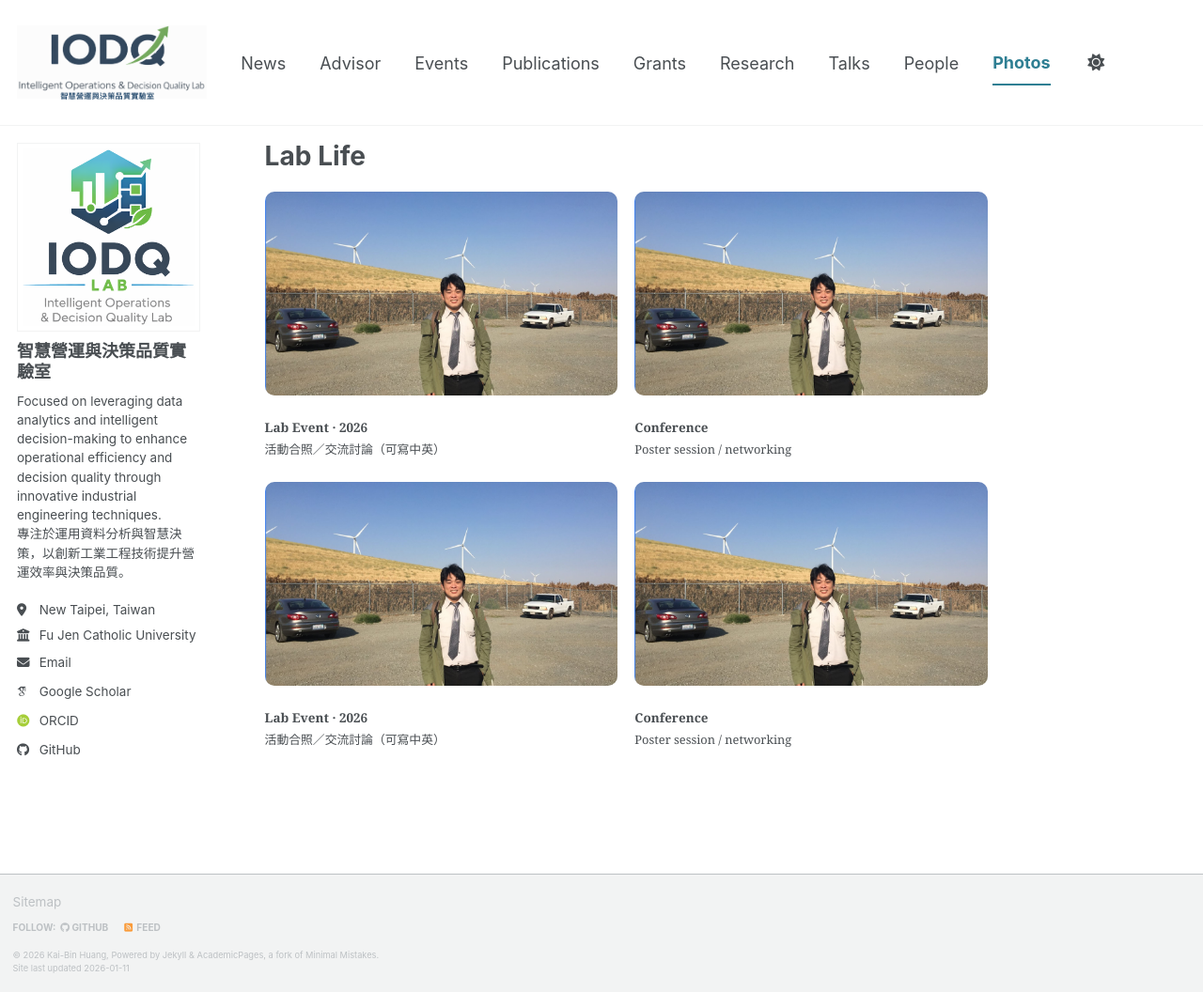
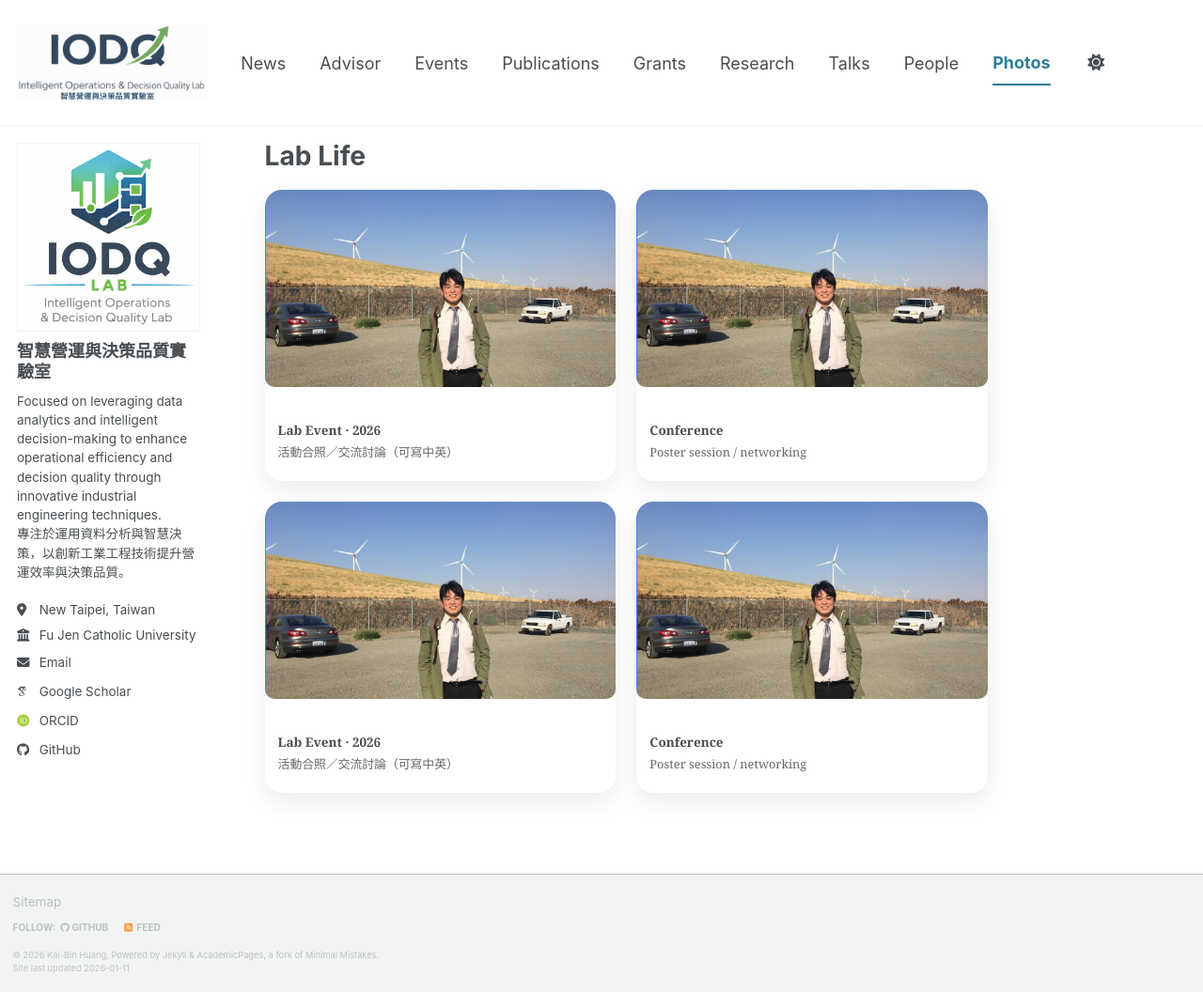
Before and after one commit to kbhuang188/kbhuang188.github.io, a Jekyll site: the page built from _pages/lab_life.md, in a window 1280 px wide and 1056 px high. Shown: the whole window at 94% size. Built offline with Jekyll 4.4.1, drawn with Linux system fonts in a browser that asks for light colours; some web fonts are replaced; a script bundle is joined from its source files by our own code; library files that are not in the unit come from our copies.

Commit message:
Update main.scss

```diff
--- a/assets/css/main.scss
+++ b/assets/css/main.scss
@@ -204,3 +204,91 @@
   font-weight: 600;
   color: #1f6fb2;
 }
+
+/* ===== News: Photo grid ===== */
+.photo-grid {
+  display: grid;
+  grid-template-columns: repeat(2, minmax(280px, 1fr)); /* 桌機兩張並排 */
+  gap: 22px;
+  align-items: start;
+  margin: 8px 0 18px;
+}
+
+@media (max-width: 900px) {
+  .photo-grid { grid-template-columns: 1fr; } /* 手機改一欄 */
+}
+
+.photo-card {
+  margin: 0;
+  border-radius: 18px;
+  overflow: hidden;
+  background: #fff;
+  box-shadow: 0 10px 24px rgba(0,0,0,.08);
+}
+
+.photo-card a { display: block; }
+
+.photo-card img {
+  width: 100%;
+  height: auto;
+  display: block;
+  aspect-ratio: 16/9;     /* 讓兩張圖視覺高度一致 */
+  object-fit: cover;
+}
+
+.photo-card figcaption {
+  padding: 12px 14px 14px;
+}
+
+.photo-title {
+  font-weight: 750;
+  margin: 0 0 4px;
+}
+
+.photo-desc {
+  opacity: .85;
+  font-size: .95em;
+  line-height: 1.5;
+}
+
+/* ===== 質感分隔線 ===== */
+.news-divider {
+  height: 1px;
+  margin: 26px 0;
+  background: linear-gradient(90deg,
+    rgba(0,0,0,0),
+    rgba(0,0,0,.12),
+    rgba(0,0,0,0)
+  );
+}
+
+/* ===== News: 事件清單（含 icon） ===== */
+.event-line {
+  display: flex;
+  gap: 10px;
+  align-items: flex-start;
+  margin: 10px 0;
+}
+
+.event-icon {
+  width: 18px;
+  line-height: 1.4;
+  margin-top: 2px;
+  flex: 0 0 18px;
+}
+
+/* 彩色 icon（你要彩色OK） */
+.event-icon .fa-calendar,
+.event-icon .fa-calendar-alt { color: #2b7bbb; }      /* 日曆：藍 */
+.event-icon .fa-newspaper { color: #16a34a; }         /* News：綠 */
+.event-icon .fa-award { color: #f59e0b; }             /* 獎：金 */
+.event-icon .fa-link { color: #64748b; }              /* 連結：灰藍 */
+
+.event-text {
+  flex: 1 1 auto;
+  line-height: 1.7;
+}
+
+.event-text strong {
+  font-weight: 800;
+}
```
